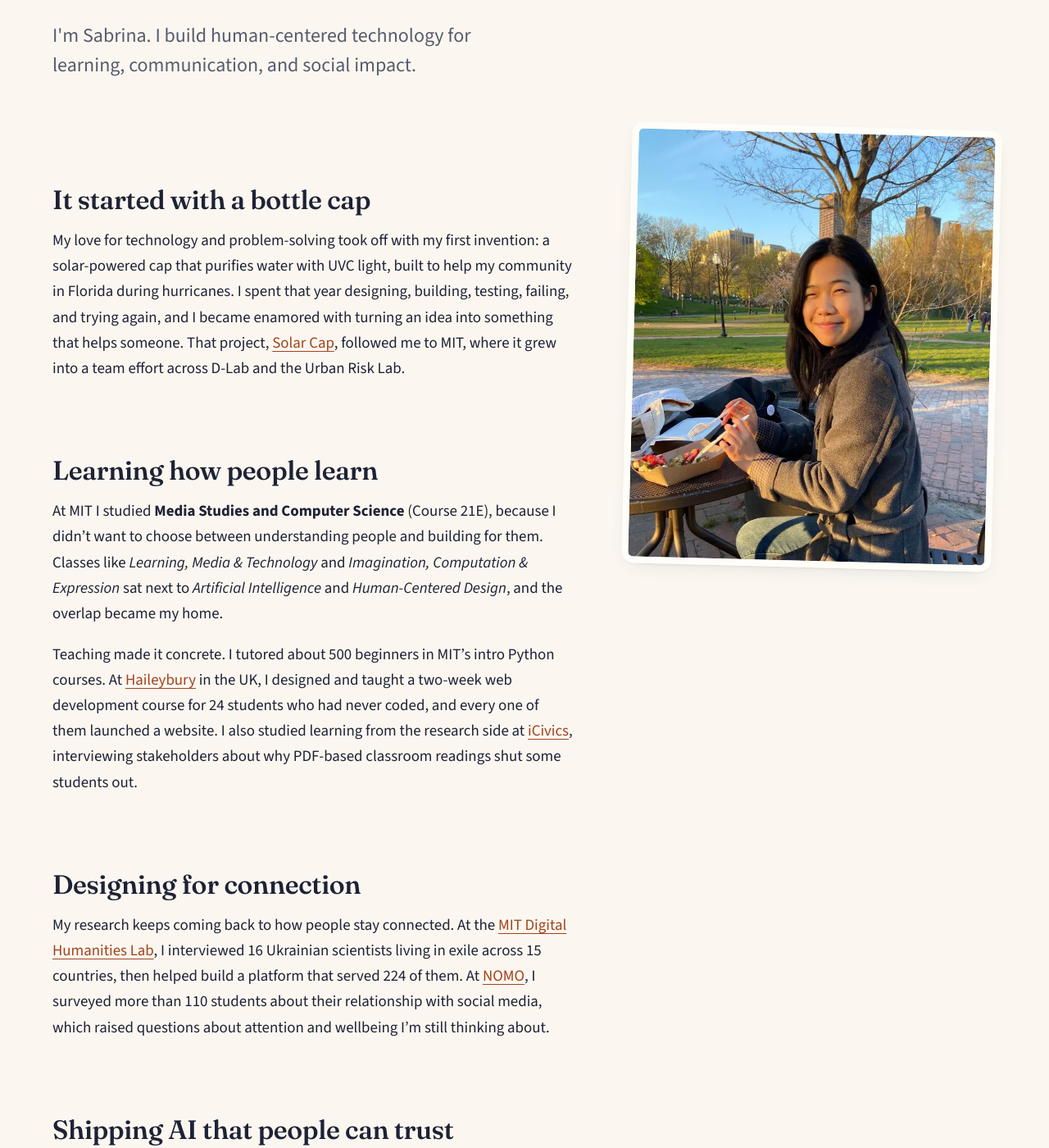
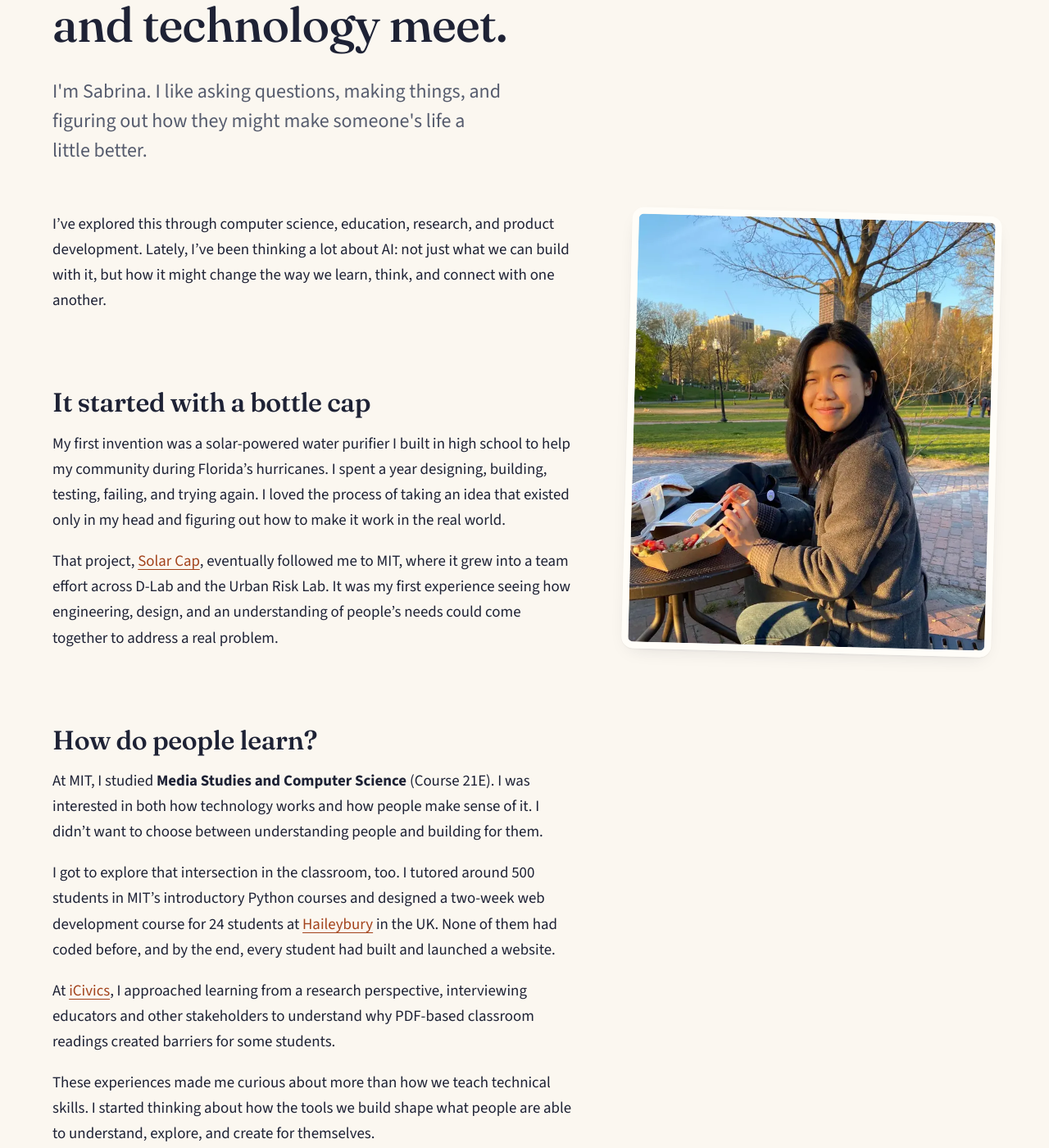
Before and after one commit to sabrinahu618/portfolio, a Jekyll site: the page built from about.md, in a window 1280 px wide and 1400 px high, scrolled down 326 px. Shown: the whole window at 82% size. Built offline with Jekyll 4.4.1, drawn with Linux system fonts in a browser that asks for light colours; some of the changed text lies outside the part shown.

Commit message:
About: rewrite in Sabrina's words with research questions and timeline
Co-Authored-By: Claude Opus 5.5 <noreply@anthropic.com>
Claude-Session: https://claude.ai/code/session_01HybnYJGYPLDq5hkAYptQSd

```diff
--- a/about.md
+++ b/about.md
@@ -2,9 +2,9 @@
 title: About
 permalink: /about/
 kicker: About
-heading: I design for the people on the other side of the screen.
-lede: I'm Sabrina. I build human-centered technology for learning, communication, and social impact.
-description: Sabrina Hu's story across education, design, and AI for social impact.
+heading: I'm curious about what happens when people and technology meet.
+lede: I'm Sabrina. I like asking questions, making things, and figuring out how they might make someone's life a little better.
+description: Sabrina Hu's story across education, research, and building technology, and the questions she wants to explore next.
 body_class: about
 ---
 
@@ -12,33 +12,51 @@ body_class: about
   <img src="{{ '/assets/img/about/candid.webp' | relative_url }}" alt="Sabrina sitting at an outdoor table in a park on a sunny spring day, smiling at the camera." width="720" height="864" loading="lazy">
 </figure>
 
+I've explored this through computer science, education, research, and product development. Lately, I've been thinking a lot about AI: not just what we can build with it, but how it might change the way we learn, think, and connect with one another.
+
 ## It started with a bottle cap
 
-My love for technology and problem-solving took off with my first invention: a solar-powered cap that purifies water with UVC light, built to help my community in Florida during hurricanes. I spent that year designing, building, testing, failing, and trying again, and I became enamored with turning an idea into something that helps someone. That project, [Solar Cap]({{ '/work/solar-cap/' | relative_url }}), followed me to MIT, where it grew into a team effort across D-Lab and the Urban Risk Lab.
+My first invention was a solar-powered water purifier I built in high school to help my community during Florida's hurricanes. I spent a year designing, building, testing, failing, and trying again. I loved the process of taking an idea that existed only in my head and figuring out how to make it work in the real world.
 
-## Learning how people learn
+That project, [Solar Cap]({{ '/work/solar-cap/' | relative_url }}), eventually followed me to MIT, where it grew into a team effort across D-Lab and the Urban Risk Lab. It was my first experience seeing how engineering, design, and an understanding of people's needs could come together to address a real problem.
 
-At MIT I studied **Media Studies and Computer Science** (Course 21E), because I didn't want to choose between understanding people and building for them. Classes like *Learning, Media & Technology* and *Imagination, Computation & Expression* sat next to *Artificial Intelligence* and *Human-Centered Design*, and the overlap became my home.
+## How do people learn?
 
-Teaching made it concrete. I tutored about 500 beginners in MIT's intro Python courses. At [Haileybury]({{ '/work/haileybury/' | relative_url }}) in the UK, I designed and taught a two-week web development course for 24 students who had never coded, and every one of them launched a website. I also studied learning from the research side at [iCivics]({{ '/work/icivics/' | relative_url }}), interviewing stakeholders about why PDF-based classroom readings shut some students out.
+At MIT, I studied **Media Studies and Computer Science** (Course 21E). I was interested in both how technology works and how people make sense of it. I didn't want to choose between understanding people and building for them.
 
-## Designing for connection
+I got to explore that intersection in the classroom, too. I tutored around 500 students in MIT's introductory Python courses and designed a two-week web development course for 24 students at [Haileybury]({{ '/work/haileybury/' | relative_url }}) in the UK. None of them had coded before, and by the end, every student had built and launched a website.
 
-My research keeps coming back to how people stay connected. At the [MIT Digital Humanities Lab]({{ '/work/digital-humanities-lab/' | relative_url }}), I interviewed 16 Ukrainian scientists living in exile across 15 countries, then helped build a platform that served 224 of them. At [NOMO]({{ '/work/nomo/' | relative_url }}), I surveyed more than 110 students about their relationship with social media, which raised questions about attention and wellbeing I'm still thinking about.
+At [iCivics]({{ '/work/icivics/' | relative_url }}), I approached learning from a research perspective, interviewing educators and other stakeholders to understand why PDF-based classroom readings created barriers for some students.
 
-## Shipping AI that people can trust
+These experiences made me curious about more than how we teach technical skills. I started thinking about how the tools we build shape what people are able to understand, explore, and create for themselves.
 
-After graduating, I became a product manager. At [Samsara]({{ '/work/samsara/' | relative_url }}) I led a messaging platform for 800,000 drivers and built the framework we used to judge whether an AI assistant's answers were good enough to ship. At [Nooks]({{ '/work/nooks/' | relative_url }}) I defined an autonomous AI agent, including when it should step back and hand off to a person. That work taught me that the hardest questions in AI aren't about the model. They're about the people on the other side of it.
+## How do we stay connected?
 
-## What I want to explore next
+I've also spent time exploring the role technology plays in bringing people together.
 
-{% include todo.html note="This section is my draft of the questions your work points toward. Rewrite it in your own voice; faculty will read it closely." %}
+At the [MIT Digital Humanities Lab]({{ '/work/digital-humanities-lab/' | relative_url }}), I interviewed 16 Ukrainian scientists living in exile across 15 countries. I learned about the challenges of maintaining research collaborations and a sense of community while displaced. Those conversations helped inform a platform that eventually served 224 researchers.
 
-- **When should AI step back?** Good teachers know when to let a student struggle. I want to design AI tutors and companions that build people's own abilities instead of replacing them.
-- **How do we measure what AI does to us?** I've built rubrics for whether an AI's answers are good. I want to evaluate AI by its effect on the people using it: their learning, confidence, and relationships.
-- **How can technology hold communities together?** From exiled scientists to drivers on the road, I've seen how much depends on the right channel at the right moment.
+At [NOMO]({{ '/work/nomo/' | relative_url }}), I explored a different side of connection: our relationship with social media. I surveyed 109 students about their social media habits, attention, and wellbeing. I became interested in a question that still sticks with me: how might we design technology that helps people connect without demanding more and more of their attention?
 
-## A timeline
+## What happens when AI becomes part of the interaction?
+
+After graduating, I joined the tech industry as a product manager. At [Samsara]({{ '/work/samsara/' | relative_url }}), I led the development of a messaging platform used by around 800,000 drivers and built an evaluation framework for an AI assistant. At [Nooks]({{ '/work/nooks/' | relative_url }}), I worked on AI-powered workflows and helped define an autonomous agent, including when it should act independently and when it should hand control back to a person.
+
+Working on these products gave me a different perspective on the questions I'd been exploring in school and research. I became fascinated by the boundary between human and machine capabilities. When should an AI take initiative? When should it ask for help? How do we design systems that make people more capable rather than more dependent?
+
+I don't think these questions have straightforward answers, and that's part of what makes them exciting to me.
+
+## Questions I'm exploring
+
+I'm particularly interested in a few directions:
+
+- **AI that helps us learn, rather than learns for us.** What would it look like to build AI tutors and companions that know when to guide, when to challenge, and when to step back? I'm interested in systems that help people develop their own understanding and capabilities rather than simply providing answers.
+- **Measuring AI's impact on people.** We've gotten increasingly good at evaluating whether AI systems produce accurate answers. But how do we evaluate whether they actually help people? I'd love to explore ways to measure their effects on learning, confidence, independence, and relationships.
+- **Technology that brings people together.** From researchers living in exile to students navigating social media, my projects have repeatedly brought me back to questions of connection and community. I'm curious about what new forms of connection become possible as our interactions with technology change.
+
+I'm still figuring out where these questions will lead me. I'd love to keep experimenting, working across disciplines, and building things that help us better understand ourselves and one another.
+
+## A little timeline
 
 <ol class="timeline">
 {%- for t in site.data.timeline %}
@@ -48,6 +66,8 @@ After graduating, I became a product manager. At [Samsara]({{ '/work/samsara/' |
 
 ## Beyond the work
 
-You can spot me in the wild eating honey lavender ice cream, strumming my ukulele, sipping hot matcha, or dramatically staring off into space. I'm based in {{ site.data.profile.location }}.
+Outside of work, you can usually find me looking for a good scoop of honey lavender ice cream, strumming my ukulele, trying a new matcha spot, or going down an internet rabbit hole. I also enjoy a good hike and occasionally catch myself dramatically staring off into space.
+
+I'm currently based in {{ site.data.profile.location }}.
 
 {% include contact-links.html %}
```
Also changed, not shown: _data/timeline.yml (+8 -8 lines).
